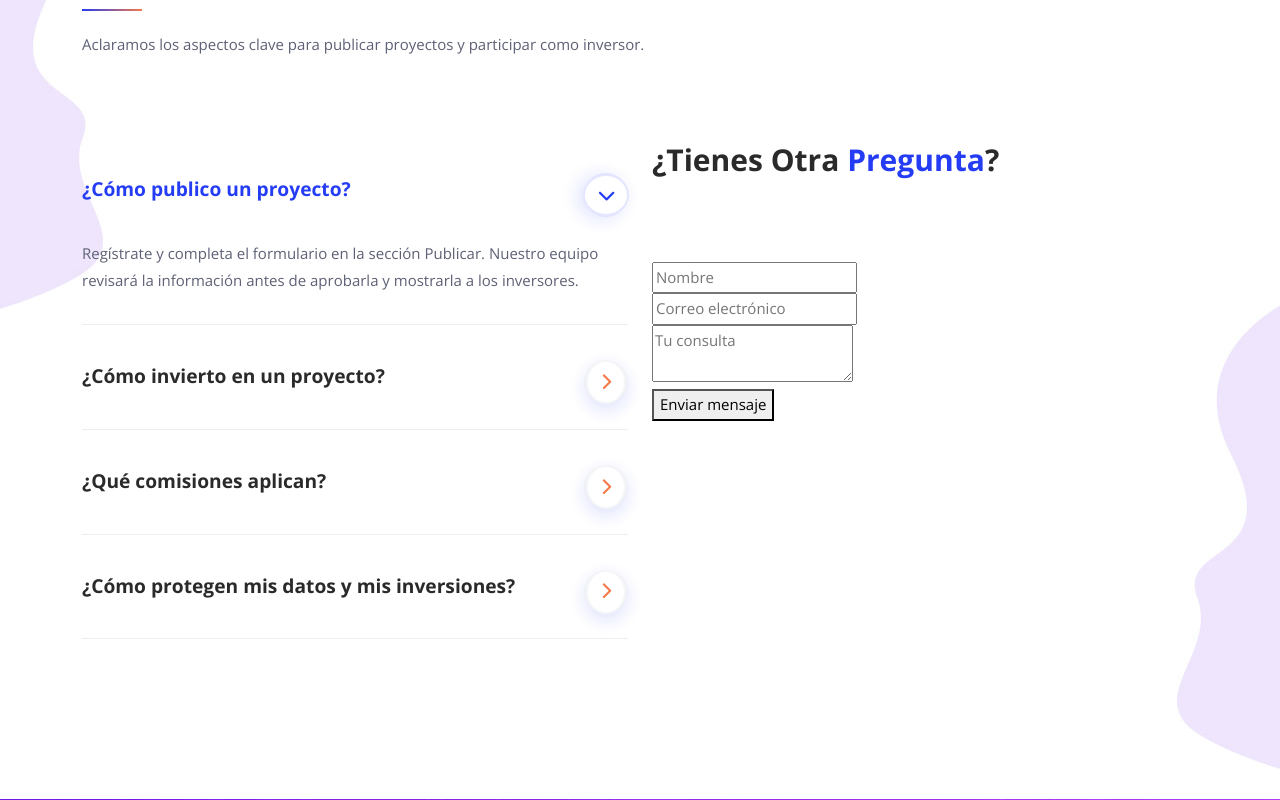
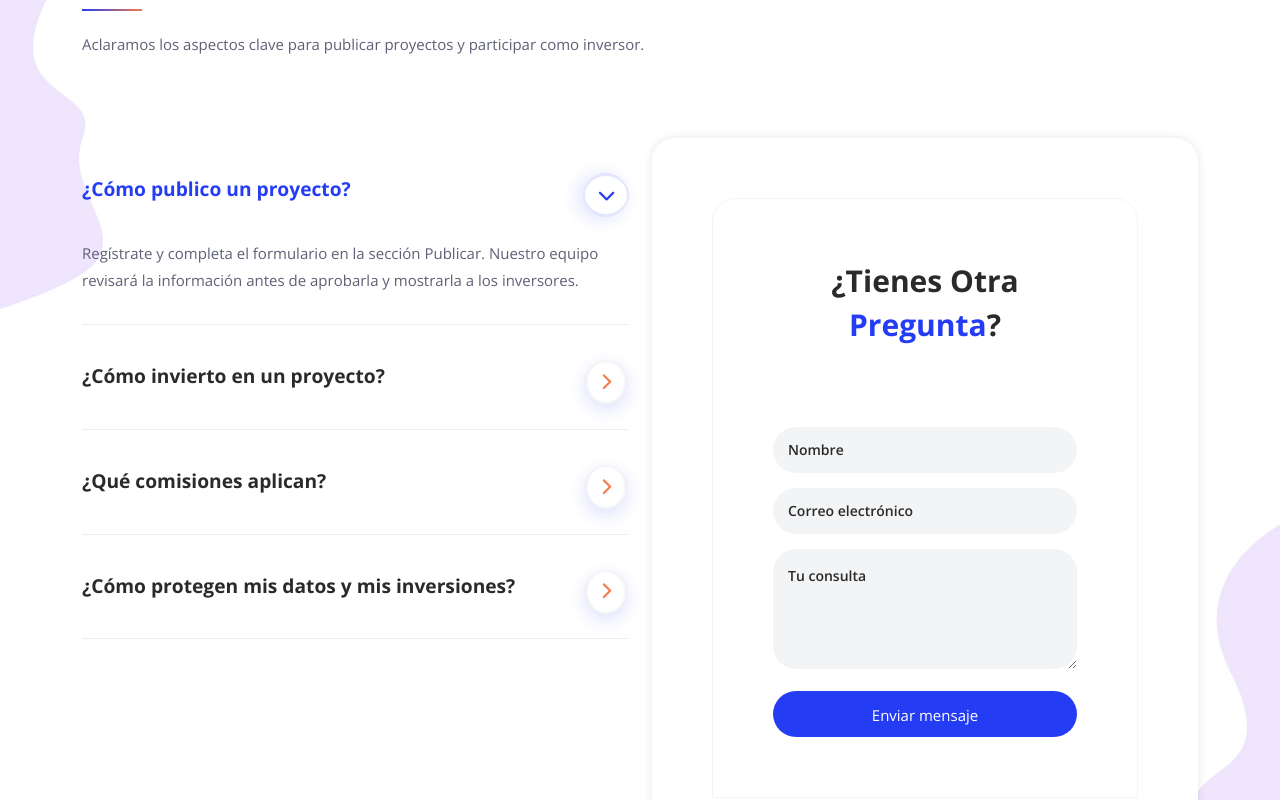
Before and after one commit to CarlosJ204/S.D, a plain HTML site: page faqs.html in a window 1280 px wide. Shown: the part 1320-2120 px from the top of the page. Drawn offline with nearby package versions, Linux system fonts and the light colour scheme.

Commit message:
style faq form

```diff
--- a/assets/css/templatemo-tale-seo-agency.css
+++ b/assets/css/templatemo-tale-seo-agency.css
@@ -1583,24 +1583,28 @@ Contact Style
   z-index: -1;
 }
 
-.contact-us .contact-us-content {
+.contact-us .contact-us-content,
+.contact-form {
   border-radius: 23px;
   padding: 60px;
   background-color: #fff;
   box-shadow: 0px 0px 10px rgba(0, 0, 0, 0.10);
 }
 
-.contact-us .contact-us-content #contact-form {
+.contact-us .contact-us-content #contact-form,
+#faq-form {
   padding: 60px;
   border-radius: 23px 23px 0px 0px;
   border: 1px solid rgba(37,60,245,0.06);
 }
 
-#contact-form .section-heading {
+#contact-form .section-heading,
+#faq-form .section-heading {
   text-align: center;
 }
 
-#contact-form input {
+#contact-form input,
+#faq-form input {
   width: 100%;
   height: 46px;
   border-radius: 23px;
@@ -1614,11 +1618,13 @@ Contact Style
   margin-bottom: 15px;
 }
 
-#contact-form input::placeholder {
+#contact-form input::placeholder,
+#faq-form input::placeholder {
   color: #2a2a2a;
 }
 
-#contact-form textarea {
+#contact-form textarea,
+#faq-form textarea {
   width: 100%;
   height: 120px;
   border-radius: 23px;
@@ -1632,11 +1638,13 @@ Contact Style
   margin-bottom: 15px;
 }
 
-#contact-form textarea::placeholder {
+#contact-form textarea::placeholder,
+#faq-form textarea::placeholder {
   color: #2a2a2a;
 }
 
-#contact-form button {
+#contact-form button,
+#faq-form button {
   border: none;
   height: 46px;
   background-color: #253CF5;
@@ -1646,7 +1654,8 @@ Contact Style
   transition: all .4s;
 }
 
-#contact-form button:hover {
+#contact-form button:hover,
+#faq-form button:hover {
   opacity: 0.8;
 }
 
@@ -2526,6 +2535,7 @@ Most Asked Style
 
 /* Make select match input styling for symmetry */
 #contact-form select,
+#faq-form select,
 #free-quote select {
   width: 100%;
   height: 46px;
@@ -2550,6 +2560,7 @@ Most Asked Style
 
 /* On focus, show primary outline */
 #contact-form select:focus,
+#faq-form select:focus,
 #free-quote select:focus {
   box-shadow: 0 0 0 3px rgba(37,60,245,0.12);
 }
@@ -2557,14 +2568,17 @@ Most Asked Style
 /* Make contact form button use palette */
 .contact-us .contact-us-content #form-submit,
 .contact-us .contact-us-content button#form-submit,
-.contact-us .main-button a {
+.contact-us .main-button a,
+.contact-form #form-submit,
+.contact-form button#form-submit {
   background-color: var(--color-primary);
   color: #fff;
   border-radius: 23px;
   padding: 12px 22px;
 }
 .contact-us .contact-us-content #form-submit:hover,
-.contact-us .main-button a:hover {
+.contact-us .main-button a:hover,
+.contact-form #form-submit:hover {
   background-color: var(--color-primary-dark);
 }
 
```
